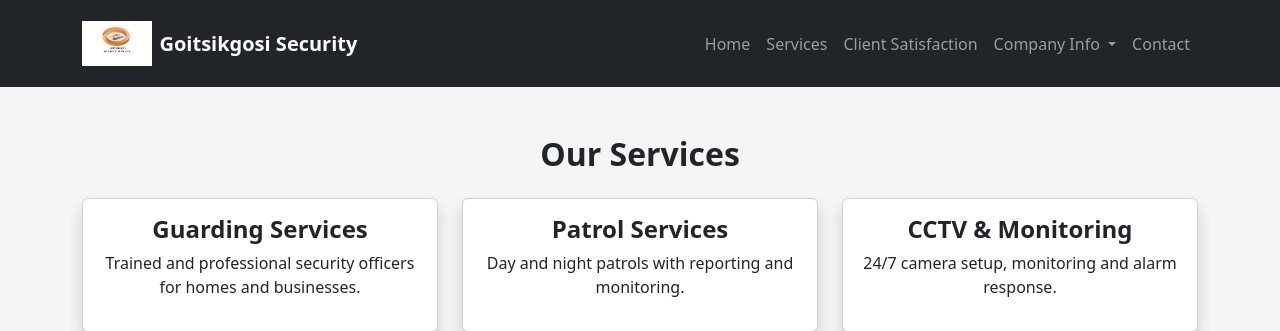
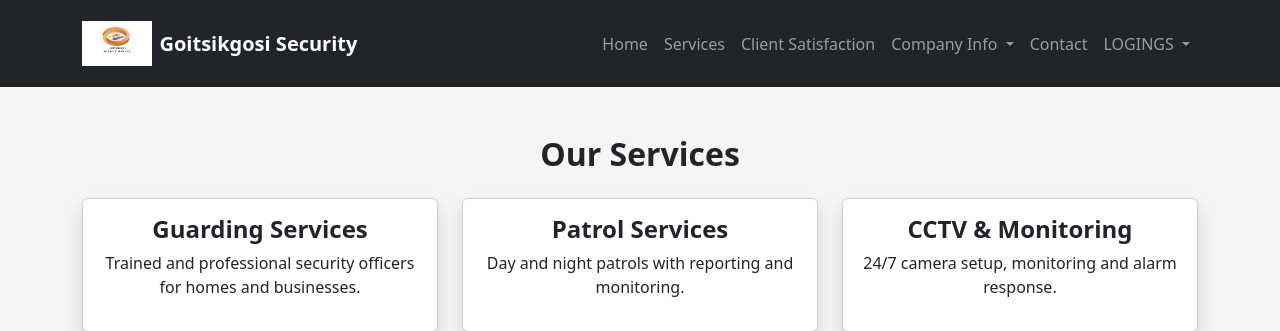
Before and after one commit to Tuwane/Live_on_fixing, a Django app: page / in a window 1280 px wide. Shown: the part 417-748 px from the top of the page. Run offline with Django 5.2, Linux system fonts and the light colour scheme.

Commit message:
Dropdown for authintications

```diff
--- a/core/templates/main/master.html
+++ b/core/templates/main/master.html
@@ -70,8 +70,22 @@
                         <li><a class="dropdown-item" href="#contingency-plan">Contingency Plan</a></li>
                     </ul>
                 </li>
+                <li class="nav-item"><a class="nav-link" href="#contact">Contact</a></li>
+                <li class="nav-item dropdown">
+                    <a class="nav-link dropdown-toggle" href="#" data-bs-toggle="dropdown">
+                        LOGINGS
+                    </a>
+                    <ul class="dropdown-menu dropdown-menu-dark">
+                        <li><a class="dropdown-item" href="#about">SignIn</a></li>
+                        <li><a class="dropdown-item" href="#mission">LogIn</a></li>
+                        <li><a class="dropdown-item" href="#vision">LogOut</a></li>
+                        <li><a class="dropdown-item" href="#contingency-plan">Private</a></li>
 
-                <li class="nav-item"><a class="nav-link" href="#contact">Contact</a></li>
+                    </ul>
+
+
+                </li>
+
 
             </ul>
         </div>
```
